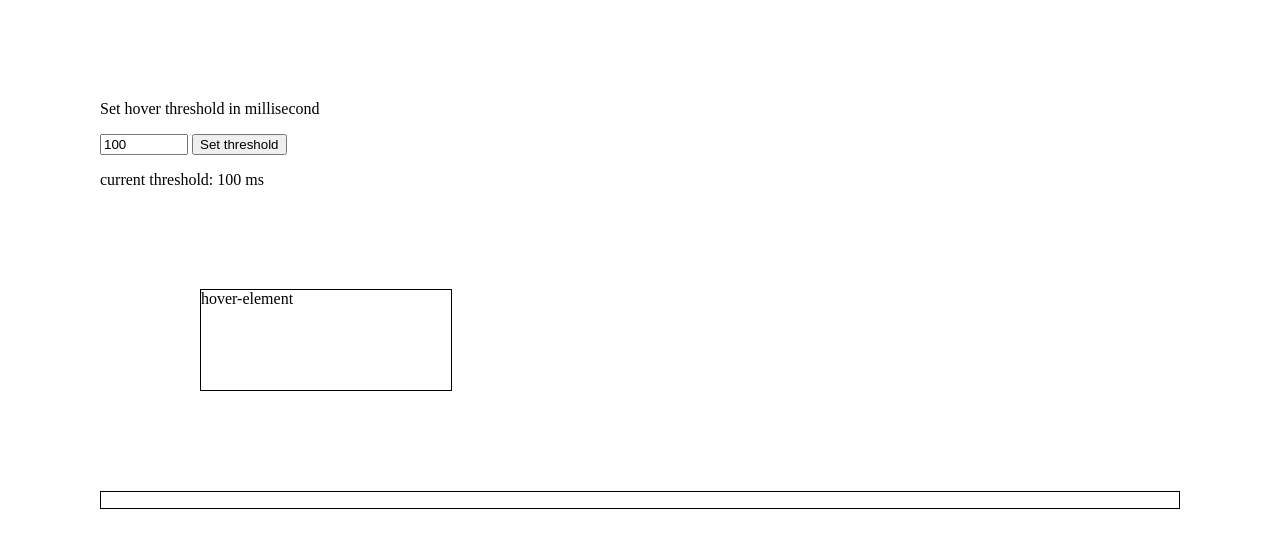
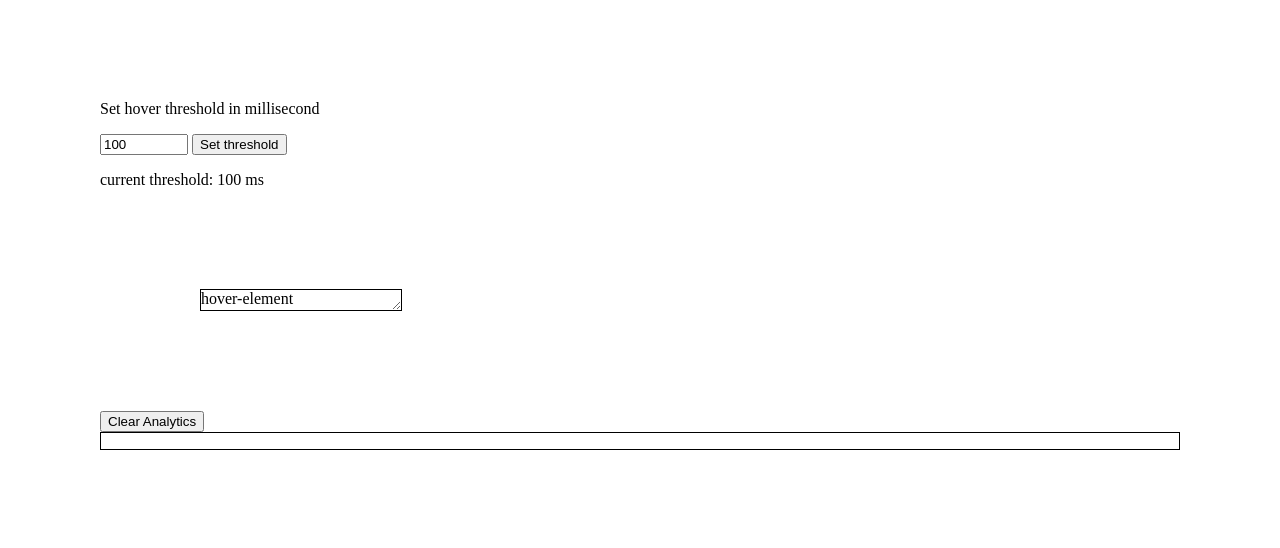
Before and after one commit to shababtoha/hover-playground, a plain HTML site: page index.html in a window 1280 px wide. Drawn offline with Linux system fonts and the light colour scheme.

Commit message:
added resizeable div

```diff
--- a/index.html
+++ b/index.html
@@ -9,6 +9,7 @@
             hover-element
         </div>
 
+        <button onclick="clearAnalytics()"> Clear Analytics</button>
         <div class="border">
             <ul id="analytics-list">
 
@@ -22,10 +23,12 @@
         }
 
         .hover-element {
-            width: 250px;
-            height: 100px;
+            width: 200px;
+            height: 20px;
             margin: auto;
             margin: 100px;
+            resize: both;
+            overflow: auto;
         }
 
         .border {
@@ -64,6 +67,10 @@
             analyticsList.appendChild(newAnalytics)
         }
 
+        function clearAnalytics() {
+            document.getElementById('analytics-list').innerHTML = "";
+        }
+
     </script>
 
 </html>
```
